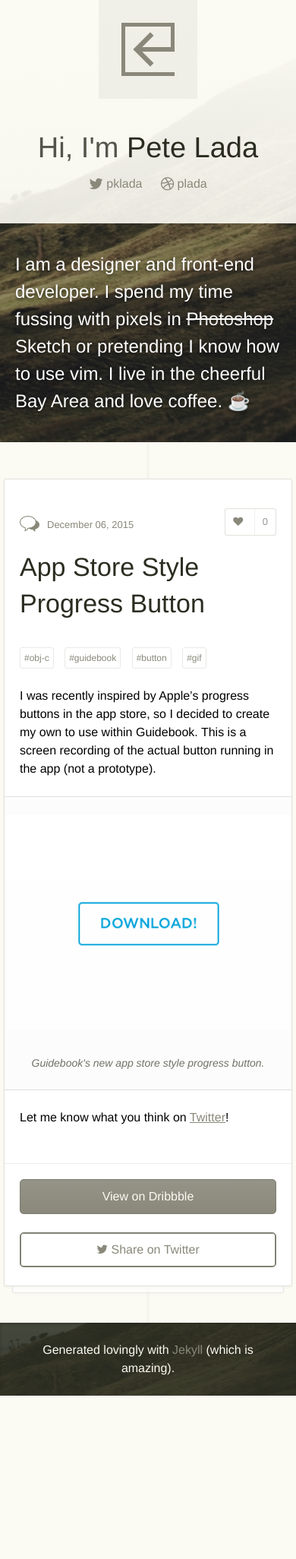
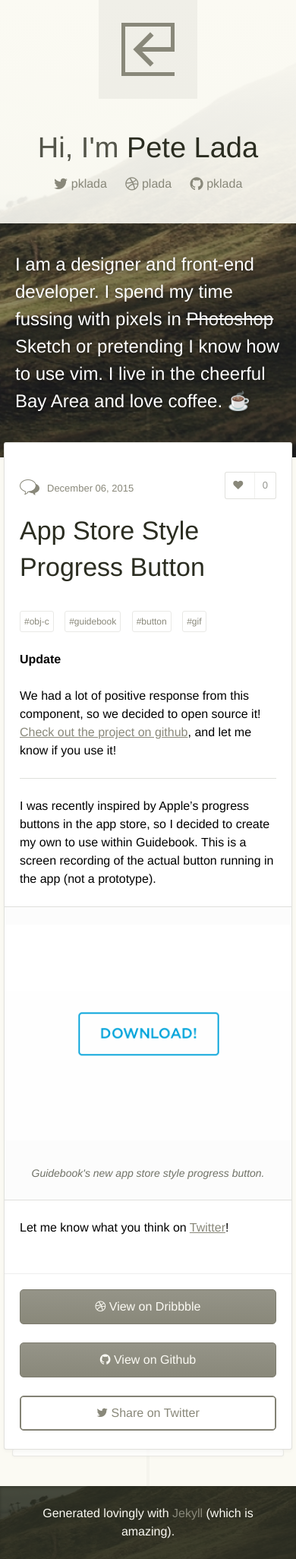
Before and after one commit to pklada/petelada-com, a Jekyll site: the page built from _posts/2015-12-6-progress-button.markdown, in a window 390 px wide. Shown: the whole page at 76% size. Built offline with Jekyll 4.4.1, drawn with Linux system fonts in a browser that asks for light colours; nearby versions of some CDN libraries; some web fonts are replaced; comment, search, counter and statistics services are not loaded; before the commit the page ends 1837 px from its top, so only the background shows below that.

Commit message:
updated button post

```diff
--- a/_layouts/default.html
+++ b/_layouts/default.html
@@ -100,6 +100,7 @@
                     <ul>
                       <li><a href="http://twitter.com/pklada"><i class="fa fa-twitter"></i> pklada</a></li>
                       <li><a href="http://dribbble.com/plada"><i class="fa fa-dribbble"></i> plada</a></li>
+                      <li><a href="https://github.com/pklada"><i class="fa fa-github"></i> pklada</a></li>
                     </ul>
                   </div>
                 </div>
--- a/_layouts/post.html
+++ b/_layouts/post.html
@@ -29,6 +29,16 @@ layout: default
 		{% if page.custom-button-url %}
 		<a href="{{page.custom-button-url}}" class="button {{page.custom-button-class}}">{{page.custom-button-title}}</a>
 		{% endif %}
+
+		{% for button in page.custom_buttons %}
+			<a href="{{button.url}}" class="button {{button.class}}">
+				{% if button.fa %}
+					<i class="fa fa-{{button.fa}}"></i>
+				{% endif %}
+				{{button.title}}
+			</a>
+		{% endfor %}
+
 		<a href="http://twitter.com/share?text={{page.title}}&url=http://{{site.domain}}{{page.url}}" class="button button-weak"><i class="fa fa-twitter"></i> Share on Twitter</a>
 	</div>
 
--- a/_posts/2015-12-6-progress-button.markdown
+++ b/_posts/2015-12-6-progress-button.markdown
@@ -3,10 +3,22 @@ layout: post
 title:  "App Store Style Progress Button"
 date:   2015-12-6
 img: "/images/plada-loading-button.gif"
-custom-button-url: "https://dribbble.com/shots/2388579-Progress-button-obj-c-gif"
-custom-button-title: "View on Dribbble"
+custom_buttons:
+  - url: "https://dribbble.com/shots/2388579-Progress-button-obj-c-gif"
+    title: "View on Dribbble"
+    fa: "dribbble"
+  - url: "https://github.com/Guidebook/gbkui-button-progress-view"
+    title: "View on Github"
+    fa: "github"
+
 tags: ['obj-c', 'guidebook', 'button', 'gif']
 ---
+
+**Update**
+
+We had a lot of positive response from this component, so we decided to open source it! [Check out the project on github](https://github.com/Guidebook/gbkui-button-progress-view), and let me know if you use it!
+
+* * *
 
 I was recently inspired by Apple's progress buttons in the app store, so I decided to create my own to use within Guidebook. This is a screen recording of the actual button running in the app (not a prototype).
 
--- a/css/app.css
+++ b/css/app.css
@@ -755,6 +755,14 @@ h2 {
     margin-left: -2px;
   }
 }
+@media only screen and (max-width: 600px) {
+  /* line 70, ../sass/core/_scaffolding.scss */
+  .main {
+    margin-top: -20px;
+    position: relative;
+    z-index: 1;
+  }
+}
 
 /* line 2, ../sass/core/_layout.scss */
 .l-table-cell {
@@ -838,20 +846,21 @@ h2 {
   /* line 48, ../sass/modules/_hero.scss */
   .hero .content {
     padding: 0 20px;
-  }
-  /* line 54, ../sass/modules/_hero.scss */
+    padding-bottom: 20px;
+  }
+  /* line 55, ../sass/modules/_hero.scss */
   .hero h2:before {
     display: none;
   }
 }
 
-/* line 61, ../sass/modules/_hero.scss */
+/* line 62, ../sass/modules/_hero.scss */
 .splash {
   background: #2B2D21 url("../images/hero.png") center center no-repeat;
   background-size: cover;
 }
 
-/* line 67, ../sass/modules/_hero.scss */
+/* line 68, ../sass/modules/_hero.scss */
 .collapsed-header .splash {
   position: fixed;
   z-index: 999;
@@ -866,28 +875,28 @@ h2 {
   -webkit-box-shadow: 0 2px 4px rgba(0, 0, 0, 0.2);
   box-shadow: 0 2px 4px rgba(0, 0, 0, 0.2);
 }
-/* line 76, ../sass/modules/_hero.scss */
+/* line 77, ../sass/modules/_hero.scss */
 .collapsed-header .splash.is-ready {
   -moz-transition: -moz-transform 350ms ease;
   -o-transition: -o-transform 350ms ease;
   -webkit-transition: -webkit-transform 350ms ease;
   transition: transform 350ms ease;
 }
-/* line 79, ../sass/modules/_hero.scss */
+/* line 80, ../sass/modules/_hero.scss */
 .collapsed-header .splash.is-ready .header {
   -moz-transition: -moz-transform 350ms ease, opacity 350ms ease;
   -o-transition: -o-transform 350ms ease, opacity 350ms ease;
   -webkit-transition: -webkit-transform 350ms ease, opacity 350ms ease;
   transition: transform 350ms ease, opacity 350ms ease;
 }
-/* line 84, ../sass/modules/_hero.scss */
+/* line 85, ../sass/modules/_hero.scss */
 .collapsed-header .splash.is-visible {
   -moz-transform: translateY(0);
   -ms-transform: translateY(0);
   -webkit-transform: translateY(0);
   transform: translateY(0);
 }
-/* line 87, ../sass/modules/_hero.scss */
+/* line 88, ../sass/modules/_hero.scss */
 .collapsed-header .splash.is-visible .header {
   -moz-transform: translateY(0);
   -ms-transform: translateY(0);
@@ -895,7 +904,7 @@ h2 {
   transform: translateY(0);
   opacity: 1;
 }
-/* line 93, ../sass/modules/_hero.scss */
+/* line 94, ../sass/modules/_hero.scss */
 .collapsed-header .splash:after {
   content: "";
   position: absolute;
@@ -905,7 +914,7 @@ h2 {
   height: 1px;
   background: rgba(0, 0, 0, 0.1);
 }
-/* line 105, ../sass/modules/_hero.scss */
+/* line 106, ../sass/modules/_hero.scss */
 .collapsed-header .header {
   -moz-transform: translateY(-75px);
   -ms-transform: translateY(-75px);
@@ -920,7 +929,7 @@ h2 {
   box-shadow: 0 2px 4px rgba(0, 0, 0, 0.2);
   opacity: .2;
 }
-/* line 112, ../sass/modules/_hero.scss */
+/* line 113, ../sass/modules/_hero.scss */
 .collapsed-header .title_coffee {
   display: block;
 }
@@ -1092,14 +1101,13 @@ h2 {
     float: none;
     margin-right: 0;
   }
-  /* line 153, ../sass/modules/_header.scss */
-  .social ul li:first-child {
-    padding-right: 10px;
-  }
-  /* line 157, ../sass/modules/_header.scss */
+  /* line 151, ../sass/modules/_header.scss */
+  .social ul li {
+    padding-right: 20px;
+  }
+  /* line 154, ../sass/modules/_header.scss */
   .social ul li:last-child {
     padding-right: 0;
-    padding-left: 10px;
   }
 }
 
@@ -1138,9 +1146,13 @@ h2 {
     margin-left: 5px;
     margin-right: 5px;
   }
-}
-
-/* line 32, ../sass/modules/_post.scss */
+  /* line 30, ../sass/modules/_post.scss */
+  .post-container:first-child {
+    margin-top: 0;
+  }
+}
+
+/* line 36, ../sass/modules/_post.scss */
 .meta {
   position: absolute;
   top: 10px;
@@ -1162,12 +1174,12 @@ h2 {
   clear: both;
 }
 @media only screen and (max-width: 600px) {
-  /* line 32, ../sass/modules/_post.scss */
+  /* line 36, ../sass/modules/_post.scss */
   .meta {
     width: auto;
   }
 }
-/* line 46, ../sass/modules/_post.scss */
+/* line 50, ../sass/modules/_post.scss */
 .meta p {
   color: #89887A;
   font-size: 0.8125em;
@@ -1175,14 +1187,14 @@ h2 {
   clear: left;
 }
 @media only screen and (max-width: 600px) {
-  /* line 46, ../sass/modules/_post.scss */
+  /* line 50, ../sass/modules/_post.scss */
   .meta p {
     clear: none;
     float: left;
     padding-left: 10px;
   }
 }
-/* line 58, ../sass/modules/_post.scss */
+/* line 62, ../sass/modules/_post.scss */
 .meta .post-icon {
   display: block;
   float: left;
@@ -1192,7 +1204,7 @@ h2 {
   margin-bottom: 1.5em;
 }
 @media (min--moz-device-pixel-ratio: 1.3), (-o-min-device-pixel-ratio: 2.6 / 2), (-webkit-min-device-pixel-ratio: 1.3), (min-device-pixel-ratio: 1.3), (min-resolution: 1.3dppx) {
-  /* line 58, ../sass/modules/_post.scss */
+  /* line 62, ../sass/modules/_post.scss */
   .meta .post-icon {
     /* on retina, use image that's scaled by 2 */
     background-image: url("../images/post-icon-text@2x.png");
@@ -1200,7 +1212,7 @@ h2 {
   }
 }
 @media only screen and (max-width: 600px) {
-  /* line 58, ../sass/modules/_post.scss */
+  /* line 62, ../sass/modules/_post.scss */
   .meta .post-icon {
     width: 26px;
     height: 21px;
@@ -1208,7 +1220,7 @@ h2 {
   }
 }
 @media only screen and (max-width: 600px) {
-  /* line 32, ../sass/modules/_post.scss */
+  /* line 36, ../sass/modules/_post.scss */
   .meta {
     position: relative;
     top: 0;
@@ -1216,13 +1228,13 @@ h2 {
     padding-left: 20px;
     margin-right: 110px;
   }
-  /* line 81, ../sass/modules/_post.scss */
+  /* line 85, ../sass/modules/_post.scss */
   .meta .post-icon {
     margin-bottom: 0.75em;
   }
 }
 
-/* line 87, ../sass/modules/_post.scss */
+/* line 91, ../sass/modules/_post.scss */
 .post {
   margin-left: 130px;
   max-width: 700px;
@@ -1231,7 +1243,7 @@ h2 {
   margin-top: 3em;
   margin-bottom: 3em;
 }
-/* line 95, ../sass/modules/_post.scss */
+/* line 99, ../sass/modules/_post.scss */
 .post h2 {
   font-size: 2.125em;
   line-height: 1.41176em;
@@ -1239,25 +1251,33 @@ h2 {
   color: #2B2D21;
   font-weight: 500;
 }
-/* line 103, ../sass/modules/_post.scss */
+/* line 107, ../sass/modules/_post.scss */
 .post h2 a {
   color: #2B2D21;
   text-decoration: none;
 }
-/* line 107, ../sass/modules/_post.scss */
+/* line 111, ../sass/modules/_post.scss */
 .post h2 a:hover {
   text-decoration: underline;
   color: #2B2D21;
 }
-/* line 114, ../sass/modules/_post.scss */
+/* line 118, ../sass/modules/_post.scss */
+.post hr {
+  margin-top: 1.5em;
+  margin-bottom: 1.5em;
+  height: 1px;
+  border: none;
+  background-color: #dfe0dc;
+}
+/* line 126, ../sass/modules/_post.scss */
 .post h3 {
   font-weight: 600;
 }
-/* line 120, ../sass/modules/_post.scss */
+/* line 132, ../sass/modules/_post.scss */
 .post p a {
   text-decoration: underline;
 }
-/* line 125, ../sass/modules/_post.scss */
+/* line 137, ../sass/modules/_post.scss */
 .post .code-block_title {
   display: inline-block;
   padding: 5px 10px;
@@ -1271,7 +1291,7 @@ h2 {
   text-transform: uppercase;
   color: #707267;
 }
-/* line 138, ../sass/modules/_post.scss */
+/* line 150, ../sass/modules/_post.scss */
 .post .code-block {
   padding: 3em 0;
   margin: 3em 0;
@@ -1279,39 +1299,39 @@ h2 {
   border-bottom: 1px solid #dfe0dc;
   position: relative;
 }
-/* line 146, ../sass/modules/_post.scss */
+/* line 158, ../sass/modules/_post.scss */
 .post pre {
   position: relative;
   margin: 0;
 }
-/* line 151, ../sass/modules/_post.scss */
+/* line 163, ../sass/modules/_post.scss */
 .post p > code {
   font-weight: 500;
   border: 1px solid #dfe0dc;
   padding: 1px 4px;
   border-radius: 3px;
 }
-/* line 158, ../sass/modules/_post.scss */
+/* line 170, ../sass/modules/_post.scss */
 .post img {
   max-width: 100%;
   display: block;
   margin-bottom: 1.5em;
 }
 @media only screen and (max-width: 600px) {
-  /* line 87, ../sass/modules/_post.scss */
+  /* line 91, ../sass/modules/_post.scss */
   .post {
     margin-left: 0;
     margin-top: 0;
     padding-left: 20px;
     padding-right: 20px;
   }
-  /* line 170, ../sass/modules/_post.scss */
+  /* line 182, ../sass/modules/_post.scss */
   .post h2 {
     margin-top: 0;
   }
 }
 
-/* line 176, ../sass/modules/_post.scss */
+/* line 188, ../sass/modules/_post.scss */
 .post-actions {
   margin-left: 130px;
   padding-left: 40px;
@@ -1320,7 +1340,7 @@ h2 {
   margin-bottom: 3em;
 }
 @media only screen and (max-width: 600px) {
-  /* line 176, ../sass/modules/_post.scss */
+  /* line 188, ../sass/modules/_post.scss */
   .post-actions {
     border-top: 1px solid #eee;
     margin-left: 0;
@@ -1330,7 +1350,7 @@ h2 {
     padding-right: 20px;
     margin-bottom: 0;
   }
-  /* line 192, ../sass/modules/_post.scss */
+  /* line 204, ../sass/modules/_post.scss */
   .post-actions a {
     display: block;
     margin-bottom: 1.5em;
@@ -1339,7 +1359,7 @@ h2 {
   }
 }
 
-/* line 202, ../sass/modules/_post.scss */
+/* line 214, ../sass/modules/_post.scss */
 .post_kudos {
   position: absolute;
   right: 40px;
@@ -1359,11 +1379,11 @@ h2 {
   transform: scale(1);
   outline: none !important;
 }
-/* line 215, ../sass/modules/_post.scss */
+/* line 227, ../sass/modules/_post.scss */
 .post_kudos:hover {
   background: #FBFAF3;
 }
-/* line 219, ../sass/modules/_post.scss */
+/* line 231, ../sass/modules/_post.scss */
 .post_kudos.is-pressed {
   -moz-transform: scale(0.95);
   -ms-transform: scale(0.95);
@@ -1371,7 +1391,7 @@ h2 {
   transform: scale(0.95);
 }
 @media only screen and (max-width: 600px) {
-  /* line 202, ../sass/modules/_post.scss */
+  /* line 214, ../sass/modules/_post.scss */
   .post_kudos {
     top: 3em;
     margin-top: -10px;
@@ -1379,18 +1399,18 @@ h2 {
   }
 }
 
-/* line 231, ../sass/modules/_post.scss */
+/* line 243, ../sass/modules/_post.scss */
 .post_kudos_label_text {
   margin-left: 3px;
 }
 @media only screen and (max-width: 600px) {
-  /* line 231, ../sass/modules/_post.scss */
+  /* line 243, ../sass/modules/_post.scss */
   .post_kudos_label_text {
     display: none;
   }
 }
 
-/* line 239, ../sass/modules/_post.scss */
+/* line 251, ../sass/modules/_post.scss */
 .post_kudos_label {
   font-size: 0.8125em;
   line-height: 1.84615em;
@@ -1398,12 +1418,12 @@ h2 {
   padding: 5px 10px;
   color: #2B2D21;
 }
-/* line 245, ../sass/modules/_post.scss */
+/* line 257, ../sass/modules/_post.scss */
 .post_kudos_label > .fa {
   color: #89887A;
 }
 
-/* line 250, ../sass/modules/_post.scss */
+/* line 262, ../sass/modules/_post.scss */
 .post_kudos_count {
   font-size: 0.8125em;
   line-height: 1.84615em;
@@ -1412,30 +1432,30 @@ h2 {
   border-left: 1px solid rgba(137, 136, 122, 0.25);
   color: #2B2D21;
 }
-/* line 257, ../sass/modules/_post.scss */
+/* line 269, ../sass/modules/_post.scss */
 .no-kudos .post_kudos_count {
   opacity: .5;
 }
 
-/* line 263, ../sass/modules/_post.scss */
+/* line 275, ../sass/modules/_post.scss */
 .kudos-given {
   background: #89887A;
 }
-/* line 266, ../sass/modules/_post.scss */
+/* line 278, ../sass/modules/_post.scss */
 .kudos-given .post_kudos_label {
   color: #FBFAF3;
 }
-/* line 269, ../sass/modules/_post.scss */
+/* line 281, ../sass/modules/_post.scss */
 .kudos-given .post_kudos_label > .fa {
   color: #FBFAF3;
 }
-/* line 274, ../sass/modules/_post.scss */
+/* line 286, ../sass/modules/_post.scss */
 .kudos-given .post_kudos_count {
   color: #FBFAF3;
   font-weight: bold;
   border-left-color: #6e6d62;
 }
-/* line 280, ../sass/modules/_post.scss */
+/* line 292, ../sass/modules/_post.scss */
 .kudos-given:hover {
   background: #89887A;
 }
--- a/sass/core/_scaffolding.scss
+++ b/sass/core/_scaffolding.scss
@@ -90,4 +90,10 @@
 			}
 		}
 	}
+
+	@include respond-to(handhelds) {
+		margin-top: -1 * $base-mobile-padding;
+		position: relative;
+		z-index: 1;
+	}
 }
--- a/sass/modules/_hero.scss
+++ b/sass/modules/_hero.scss
@@ -47,6 +47,7 @@
 	@include respond-to(handhelds) {
 		.content{
 			padding:0 ($base-mobile-padding);
+			padding-bottom: $base-mobile-padding;
 		}
 
 		h2{
```
Also changed, not shown: sass/modules/_header.scss (+3 -7 lines), sass/modules/_post.scss (+12 -0 lines).
